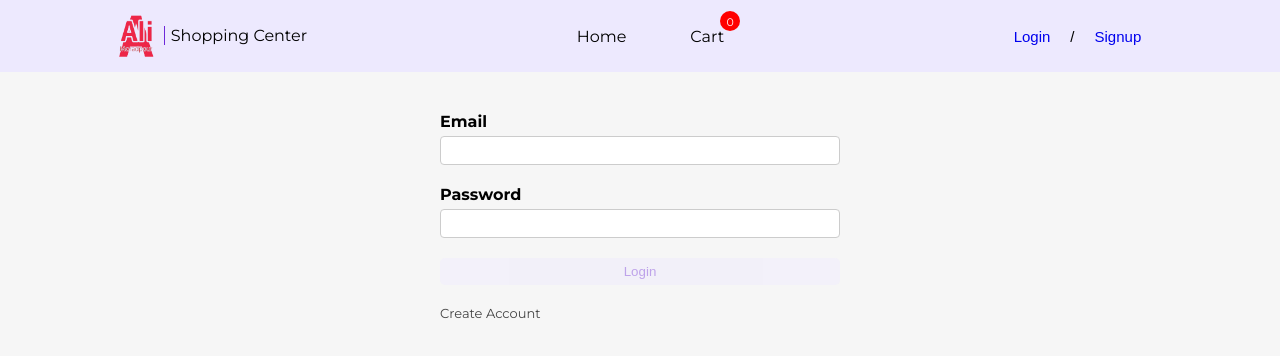
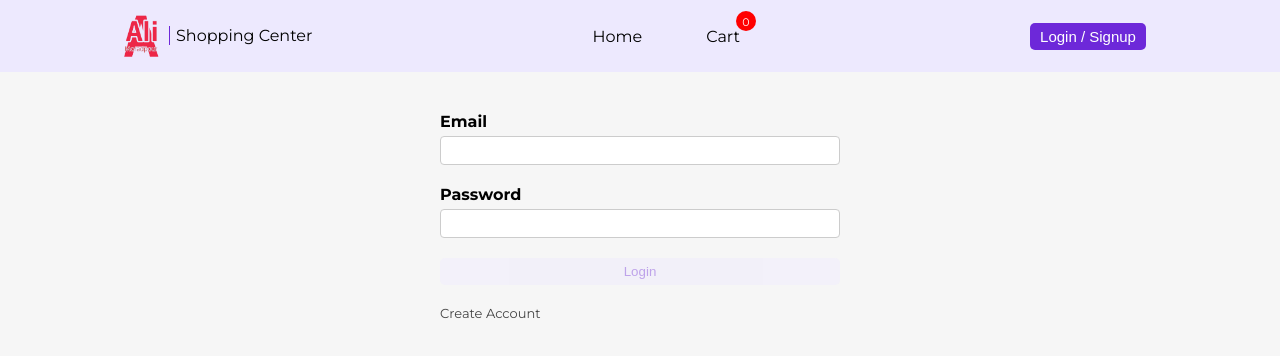
Before and after one commit to AliMoradpour/shopping_website, a React (Vite) app: page /login in a window 1280 px wide. Shown: the top 356 px of the page. Built offline with nearby package versions, Linux system fonts and the light colour scheme.

Commit message:
add auth Context

```diff
--- a/src/Components/Login/LoginForm.jsx
+++ b/src/Components/Login/LoginForm.jsx
@@ -6,7 +6,7 @@ import "../../common/input.css";
 import { Link, withRouter } from "react-router-dom/cjs/react-router-dom.min";
 import { loginUser } from "../../Services/loginService";
 import { toast } from "react-toastify";
-import axios from "axios";
+import { useAuthActions } from "../../Providers/AuthProvider";
 
 const validationSchema = Yup.object({
   email: Yup.string()
@@ -27,13 +27,17 @@ const initialValues = {
 };
 
 const LoginForm = ({ history }) => {
+  const setAuth = useAuthActions();
+
   const [error, setError] = useState(null);
 
   const onSubmit = async (values) => {
     try {
       const { data } = await loginUser(values);
+      setAuth(data);
+      localStorage.setItem("authState", JSON.stringify(data));
       if (!error) {
-        toast.success(`Wellcome Back ${data.name} ❤️`, {theme: "colored"});
+        toast.success(`Wellcome Back ${data.name} ❤️`, { theme: "colored" });
       }
       setError(null);
       history.push("/");
--- a/src/Components/Navigation/NavBar.jsx
+++ b/src/Components/Navigation/NavBar.jsx
@@ -1,10 +1,13 @@
 import { NavLink } from "react-router-dom";
 import logo from "../../assets/logo-red.png";
+import { useCart } from "../../Providers/CartProvider";
+import { useAuth } from "../../Providers/AuthProvider";
 import "./navbar.css";
-import { useCart } from "../../Providers/CartProvider";
 
 const NavBar = () => {
   const { cart } = useCart();
+  const userData = useAuth();
+
   return (
     <nav>
       <div>
@@ -24,11 +27,12 @@ const NavBar = () => {
           </NavLink>
         </li>
       </ul>
-
       <div className="loginBtn">
-        <NavLink to="/login">Login</NavLink>
-        <div>/</div>
-        <NavLink to="/signup">Signup</NavLink>
+        <NavLink
+          to={userData ? "/profile" : "/login"}
+          activeClassName="activeLink">
+          {userData ? "Profile" : "Login / Signup"}
+        </NavLink>
       </div>
     </nav>
   );
--- a/src/Components/Signup/SignupForm.jsx
+++ b/src/Components/Signup/SignupForm.jsx
@@ -6,6 +6,7 @@ import "../../common/input.css";
 import { Link, withRouter } from "react-router-dom/cjs/react-router-dom.min";
 import { signupUser } from "../../Services/signupService";
 import { toast } from "react-toastify";
+import { useAuthActions } from "../../Providers/AuthProvider";
 
 const validationSchema = Yup.object({
   name: Yup.string()
@@ -39,19 +40,25 @@ const initialValues = {
 };
 
 const SignupForm = ({ history }) => {
+  const setAuth = useAuthActions();
   const [error, setError] = useState(null);
+
   const onSubmit = async (values) => {
     const { name, email, password, phoneNumber } = values;
+
     const userData = {
       name,
       email,
       phoneNumber,
       password,
     };
+
     try {
-      await signupUser(userData);
+      const { data } = await signupUser(userData);
+      setAuth(data);
+      localStorage.setItem("authState", JSON.stringify(data));
       if (!error) {
-        toast.success(`Wellcome " ${userData.name} " ❤️` , {theme: "colored"});
+        toast.success(`Wellcome " ${userData.name} " ❤️`, { theme: "colored" });
       }
       setError(null);
       history.push("/cart");
--- /dev/null
+++ b/src/Providers/AuthProvider.jsx
@@ -0,0 +1,21 @@
+import { useState, createContext, useContext } from "react";
+
+export const AuthProviderContext = createContext();
+export const AuthProviderContextDispatcher = createContext();
+
+const AuthProvider = ({ children }) => {
+  const [state, setState] = useState(false);
+
+  return (
+    <AuthProviderContext.Provider value={state}>
+      <AuthProviderContextDispatcher.Provider value={setState}>
+        {children}
+      </AuthProviderContextDispatcher.Provider>
+    </AuthProviderContext.Provider>
+  );
+};
+
+export default AuthProvider;
+
+export const useAuth = () => useContext(AuthProviderContext);
+export const useAuthActions = () => useContext(AuthProviderContextDispatcher);
```
Also changed, not shown: src/App.jsx (+5 -2 lines).
